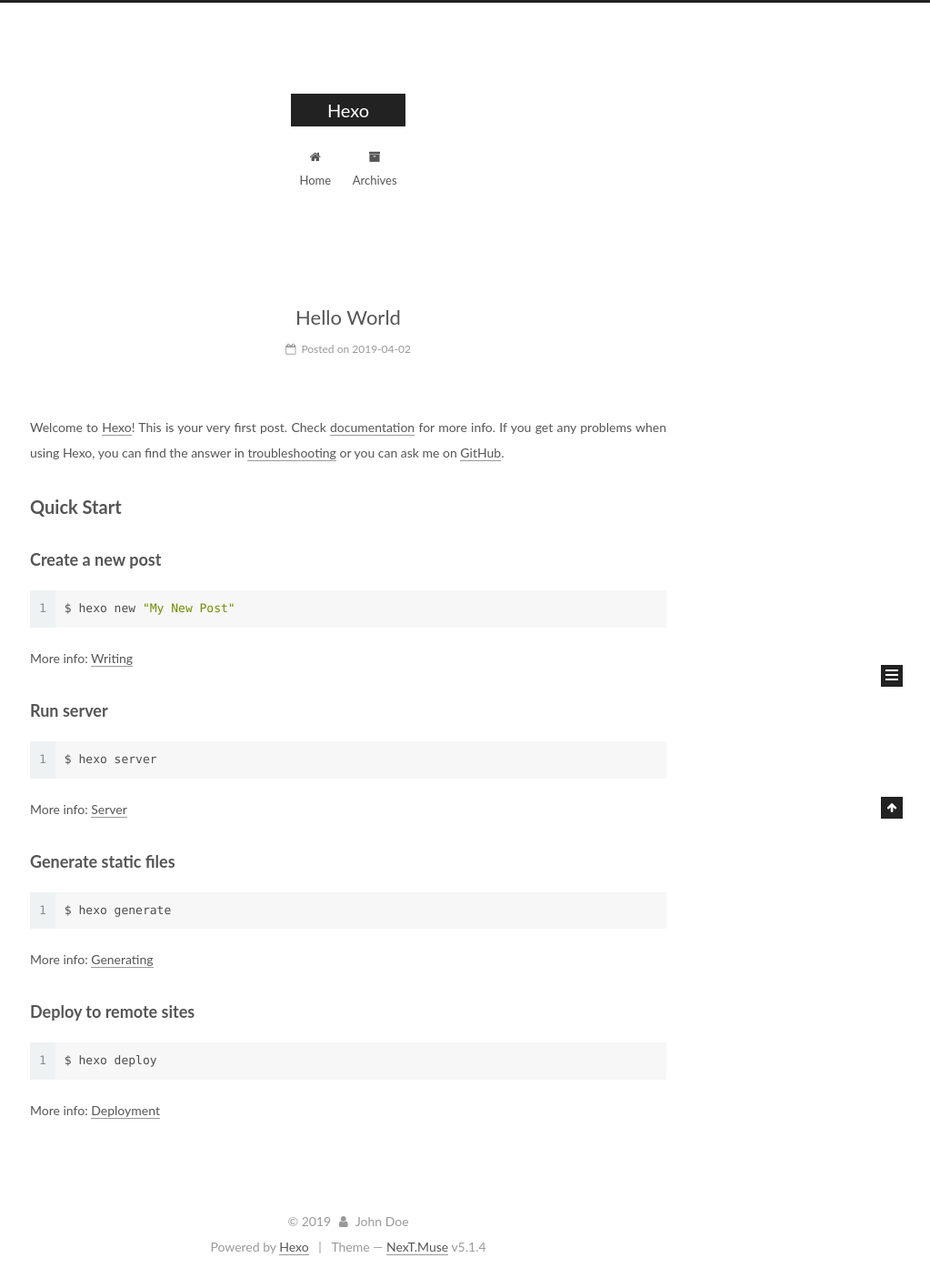
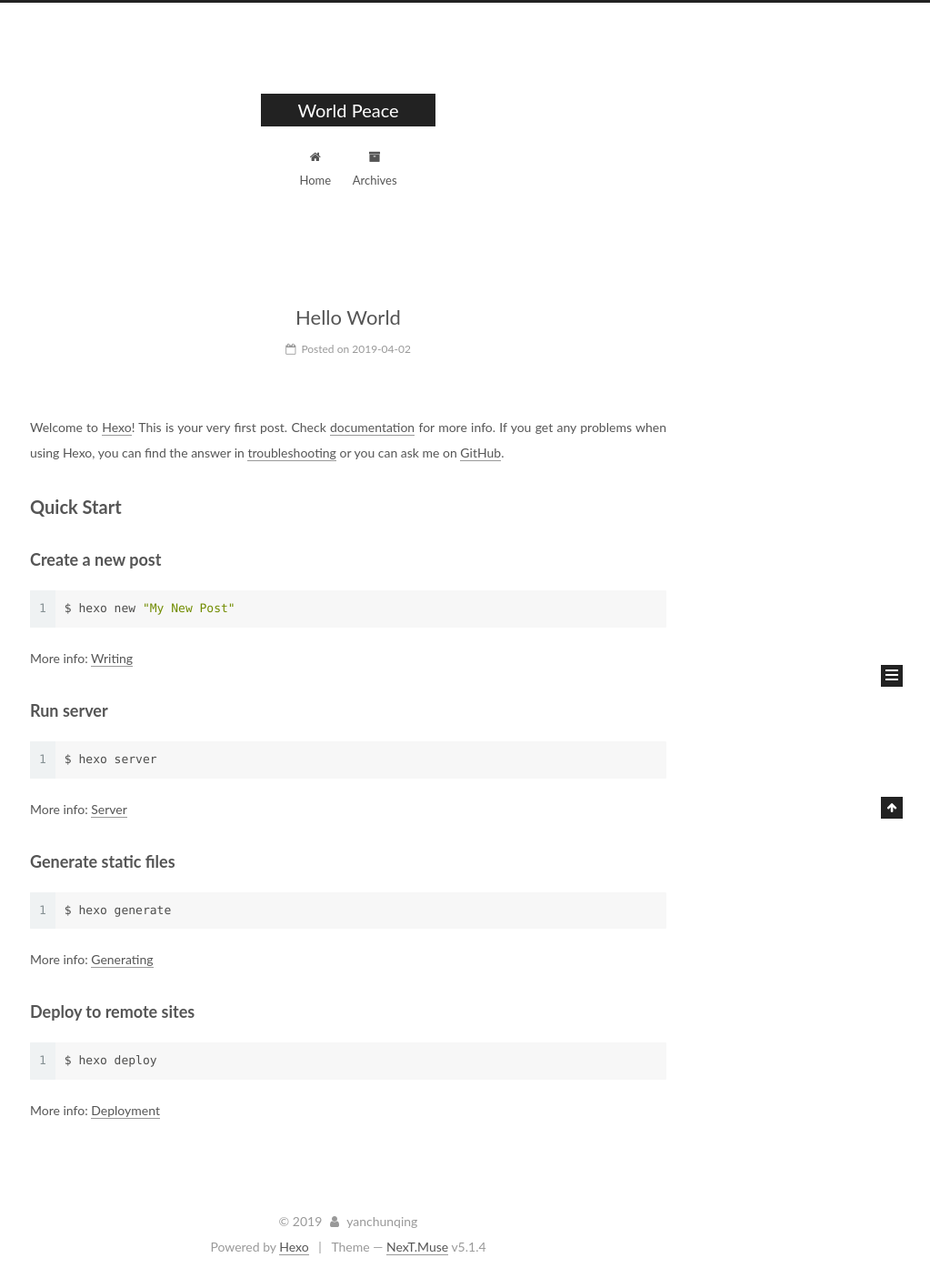
Before and after one commit to yanchunqing123/yanchunqing123.github.io, a plain HTML site: page index.html in a window 1280 px wide. Shown: the whole page at 91% size, without its empty margins (257-1280 px from the left). Drawn offline with Linux system fonts and the light colour scheme.

Commit message:
Site updated: 2019-04-03 08:44:03

```diff
--- a/css/main.css
+++ b/css/main.css
@@ -1822,7 +1822,7 @@ pre .javascript .function {
   width: 4px;
   height: 4px;
   border-radius: 50%;
-  background: #ffd4c2;
+  background: #04ff0a;
 }
 .links-of-blogroll {
   font-size: 13px;
--- a/index.html
+++ b/index.html
@@ -80,12 +80,12 @@
 
 
 <meta property="og:type" content="website">
-<meta property="og:title" content="Hexo">
+<meta property="og:title" content="World Peace">
 <meta property="og:url" content="http://yoursite.com/index.html">
-<meta property="og:site_name" content="Hexo">
+<meta property="og:site_name" content="World Peace">
 <meta property="og:locale" content="default">
 <meta name="twitter:card" content="summary">
-<meta name="twitter:title" content="Hexo">
+<meta name="twitter:title" content="World Peace">
 
 
 
@@ -121,7 +121,7 @@
 
 
 
-  <title>Hexo</title>
+  <title>World Peace</title>
 
 
 
@@ -152,7 +152,7 @@
     <div class="custom-logo-site-title">
       <a href="/" class="brand" rel="start">
         <span class="logo-line-before"><i></i></span>
-        <span class="site-title">Hexo</span>
+        <span class="site-title">World Peace</span>
         <span class="logo-line-after"><i></i></span>
       </a>
     </div>
@@ -232,13 +232,13 @@
     <link itemprop="mainEntityOfPage" href="http://yoursite.com/2019/04/02/hello-world/">
 
     <span hidden itemprop="author" itemscope itemtype="http://schema.org/Person">
-      <meta itemprop="name" content="John Doe">
+      <meta itemprop="name" content="yanchunqing">
       <meta itemprop="description" content>
       <meta itemprop="image" content="/images/avatar.gif">
     </span>
 
     <span hidden itemprop="publisher" itemscope itemtype="http://schema.org/Organization">
-      <meta itemprop="name" content="Hexo">
+      <meta itemprop="name" content="World Peace">
     </span>
 
 
@@ -379,7 +379,7 @@
         <div class="site-overview">
           <div class="site-author motion-element" itemprop="author" itemscope itemtype="http://schema.org/Person">
 
-              <p class="site-author-name" itemprop="name">John Doe</p>
+              <p class="site-author-name" itemprop="name">yanchunqing</p>
               <p class="site-description motion-element" itemprop="description"></p>
           </div>
 
@@ -435,7 +435,7 @@
   <span class="with-love">
     <i class="fa fa-user"></i>
   </span>
-  <span class="author" itemprop="copyrightHolder">John Doe</span>
+  <span class="author" itemprop="copyrightHolder">yanchunqing</span>
 
 
 </div>
```
Also changed, not shown: 2019/04/02/hello-world/index.html (+7 -7 lines), archives/2019/04/index.html (+7 -7 lines), archives/2019/index.html (+7 -7 lines), archives/index.html (+7 -7 lines).
